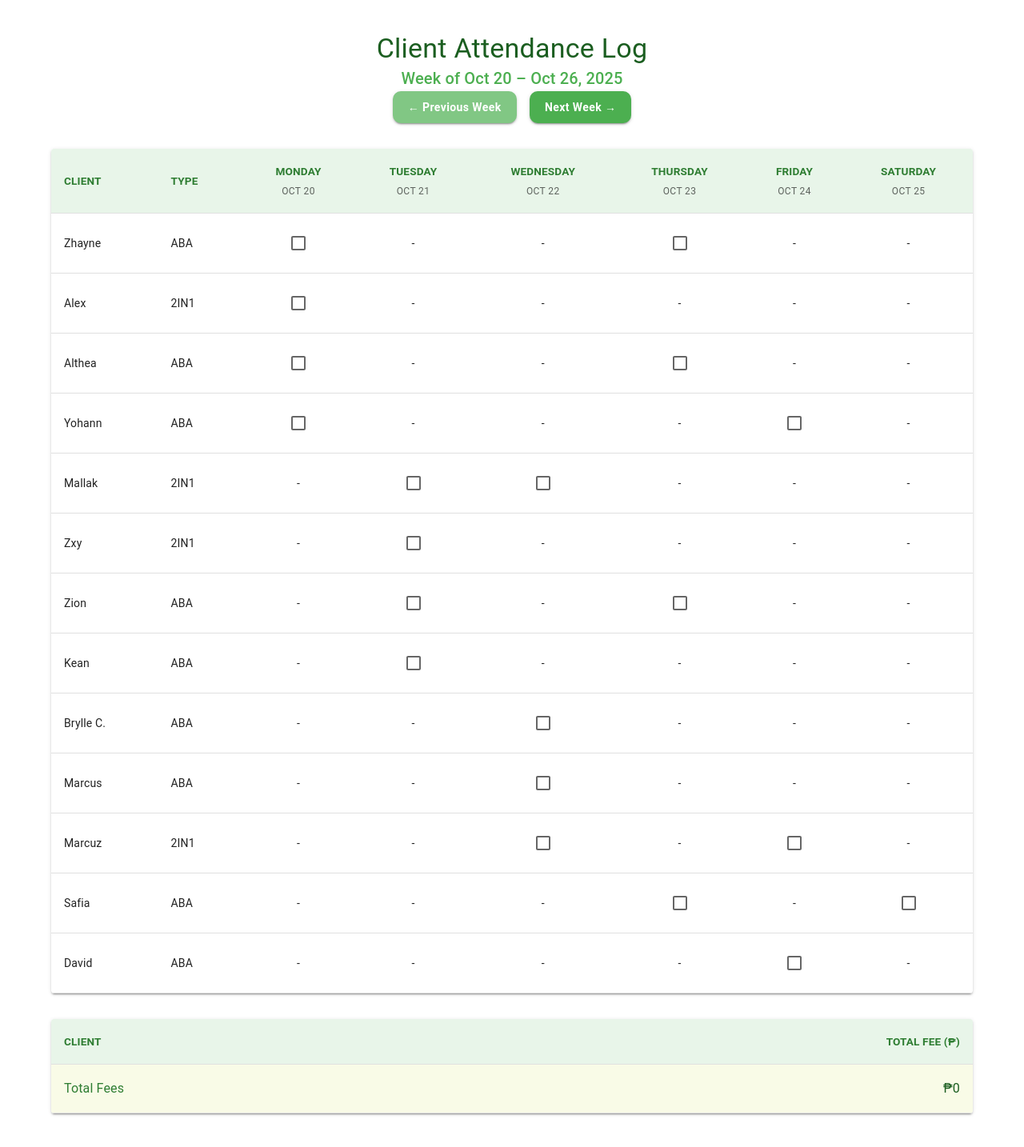
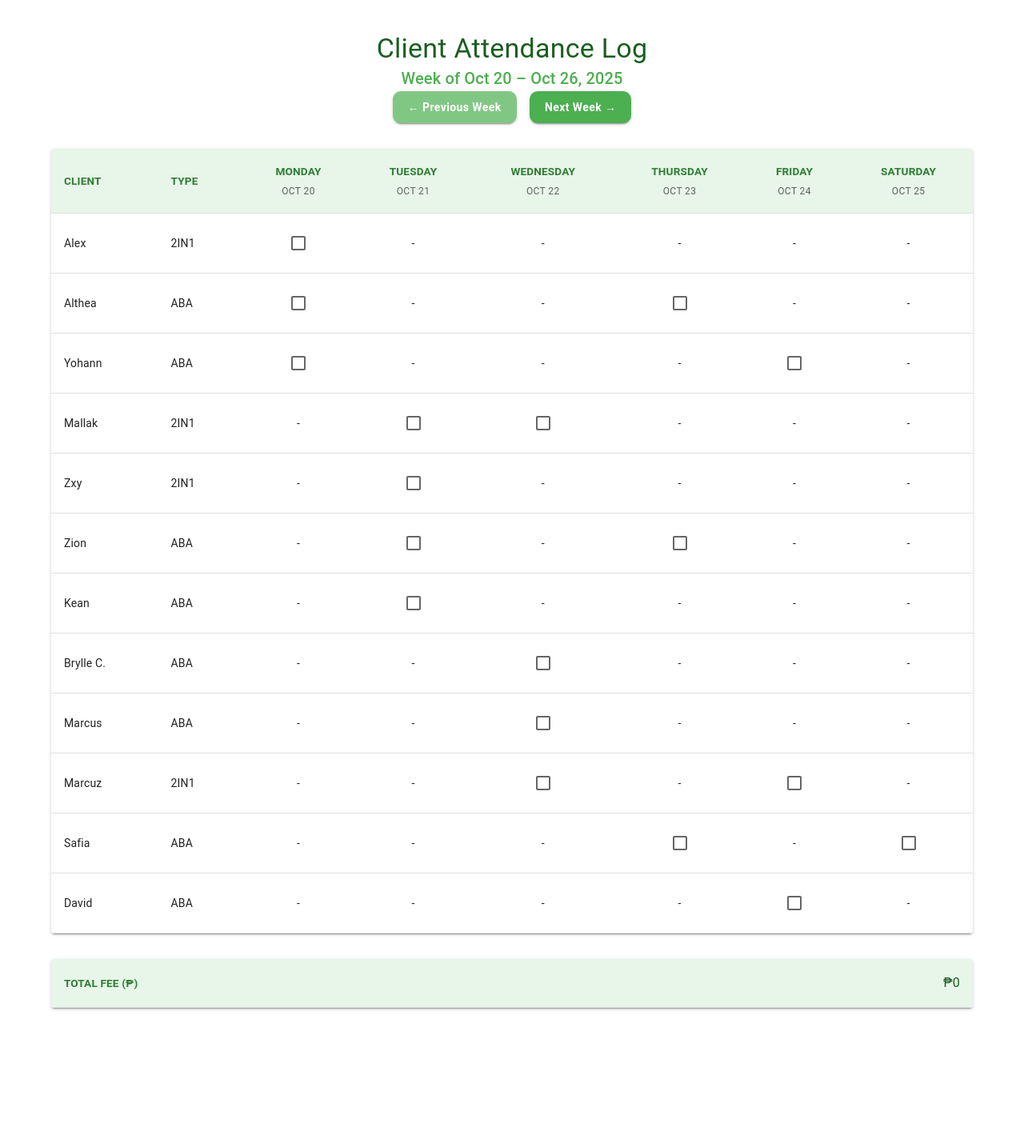
Before and after one commit to JamesAzli/client-log-app, a React (Create React App) app: page / in a window 1280 px wide. Shown: the top 1434 px of the page at 80% size. After the commit the page ends 1332 px from the top, so only its background shows below. Built offline with nearby package versions, Linux system fonts and the light colour scheme.

Commit message:
bugfix:  fix totalFee Table

```diff
--- a/src/components/ClientTable.jsx
+++ b/src/components/ClientTable.jsx
@@ -4,7 +4,6 @@ import {
   TableHead,
   TableRow,
   TableCell,
-  TableBody,
   Paper,
   Typography,
 } from "@mui/material";
@@ -16,28 +15,15 @@ const ClientTable = ({ totalFees = 0 }) => {
       <Table className="client-table">
         <TableHead>
           <TableRow>
-            <TableCell className="header-cell">Client</TableCell>
+            <TableCell className="header-cell">Total Fee (₱)</TableCell>
             <TableCell className="header-cell"></TableCell>
             <TableCell className="header-cell" align="right">
-              Total Fee (₱)
-            </TableCell>
-          </TableRow>
-        </TableHead>
-
-        <TableBody>
-          <TableRow className="total-row">
-            <TableCell colSpan={2}>
-              <Typography variant="subtitle1" className="total-label">
-                Total Fees
-              </Typography>
-            </TableCell>
-            <TableCell align="right">
               <Typography variant="subtitle1" className="total-value">
                 ₱{(totalFees || 0).toLocaleString()}
               </Typography>
             </TableCell>
           </TableRow>
-        </TableBody>
+        </TableHead>
       </Table>
     </Paper>
   );
--- a/src/data/defaultClients.js
+++ b/src/data/defaultClients.js
@@ -1,13 +1,4 @@
 const defaultClients = [
-  {
-    id: 1,
-    name: "Zhayne",
-    type: "ABA",
-    schedules: [
-      { day: "Monday", time: "9am-10am", attended: false },
-      { day: "Thursday", time: "9am-10am", attended: false },
-    ],
-  },
   {
     id: 2,
     name: "Alex",
```
